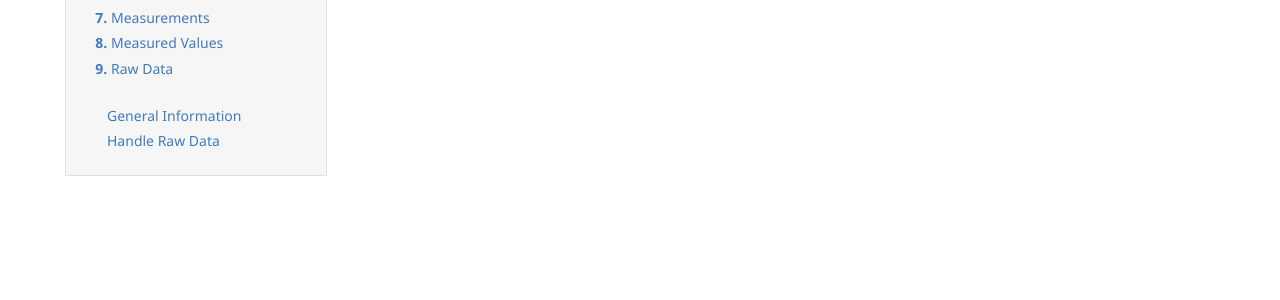
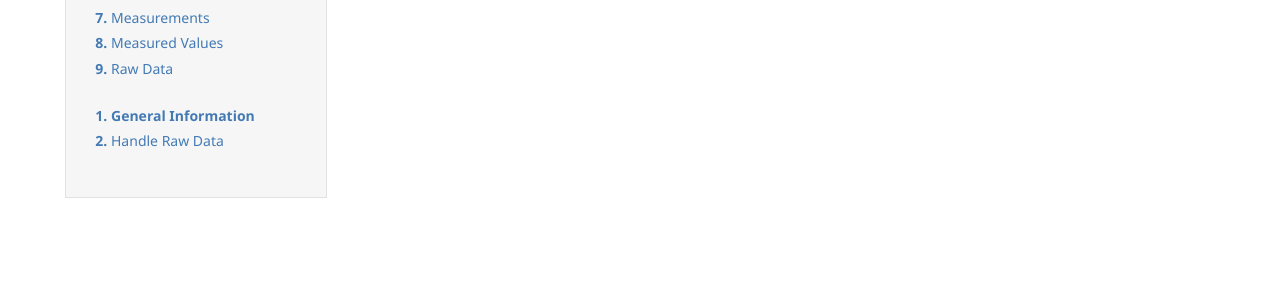
Before and after one commit to BatzJunior/testrepo, a Jekyll site: the page built from _pages/01-general.md, in a window 1280 px wide. Shown: the part 381-681 px from the top of the page. Built offline with Jekyll 4.4.1, drawn with Linux system fonts in a browser that asks for light colours.

Commit message:
Update toc.html

```diff
--- a/_includes/toc.html
+++ b/_includes/toc.html
@@ -46,11 +46,11 @@
 	<li><a {% if location == 'rawdata' %}class="active" {% endif %}href="/rawdata/">Raw Data</a></li>
 </ol></nav>
 
-<nav><ul>
+<nav><ol>
 {% for node in site.pages %}
 	{% if node.title != nil and node.url != '/' %}
 	{% capture nodediff %}{{ page.url | remove:node.url }}{% endcapture %}
-	<li><a {% if nodediff == page.url %}class="active" {% endif %}href="{{site.baseurl}}{{ node.url }}">{{ node.title }}</a></li>
+	<li><a {% if nodediff != page.url %}class="active" {% endif %}href="{{site.baseurl}}{{ node.url }}">{{ node.title }}</a></li>
 	{% endif %}
 {% endfor %}
-</ul></nav>
+</ol></nav>
```
